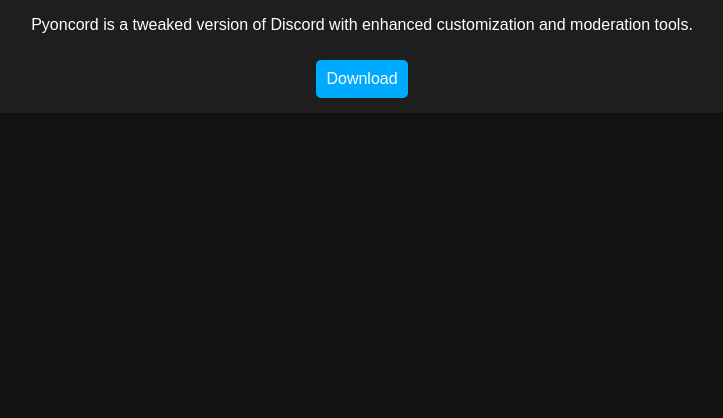
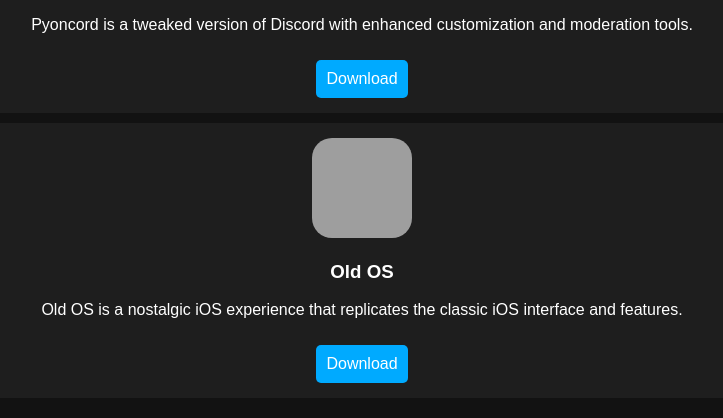
Before and after one commit to LJJB29/ScariOS, a plain HTML site: page index.html in a window 1280 px wide. Shown: the part 1629-2047 px from the top of the page, without its empty margins (278-1001 px from the left). Before the commit the page ends 1762 px from the top, so only its background shows below. Drawn offline with Linux system fonts and the light colour scheme; grey boxes are pictures that could not be loaded.

Commit message:
Update index.html

```diff
--- a/index.html
+++ b/index.html
@@ -94,6 +94,13 @@
             <p>Pyoncord is a tweaked version of Discord with enhanced customization and moderation tools.</p>
             <a href="https://ipa.cypwn.xyz/serve/get.php?md5=3829718905a52537c7e07199fda8f613">Download</a>
         </div>
+
+        <div class="app-card">
+            <img src="https://ipa.cypwn.xyz/serve/icons/OldOS_1.0.18.png" alt="Old OS">
+            <h3>Old OS</h3>
+            <p>Old OS is a nostalgic iOS experience that replicates the classic iOS interface and features.</p>
+            <a href="https://ipa.cypwn.xyz/serve/get.php?md5=07e78be885420951a34e80615e402dc3">Download</a>
+        </div>
     </div>
 </body>
 </html>
```
